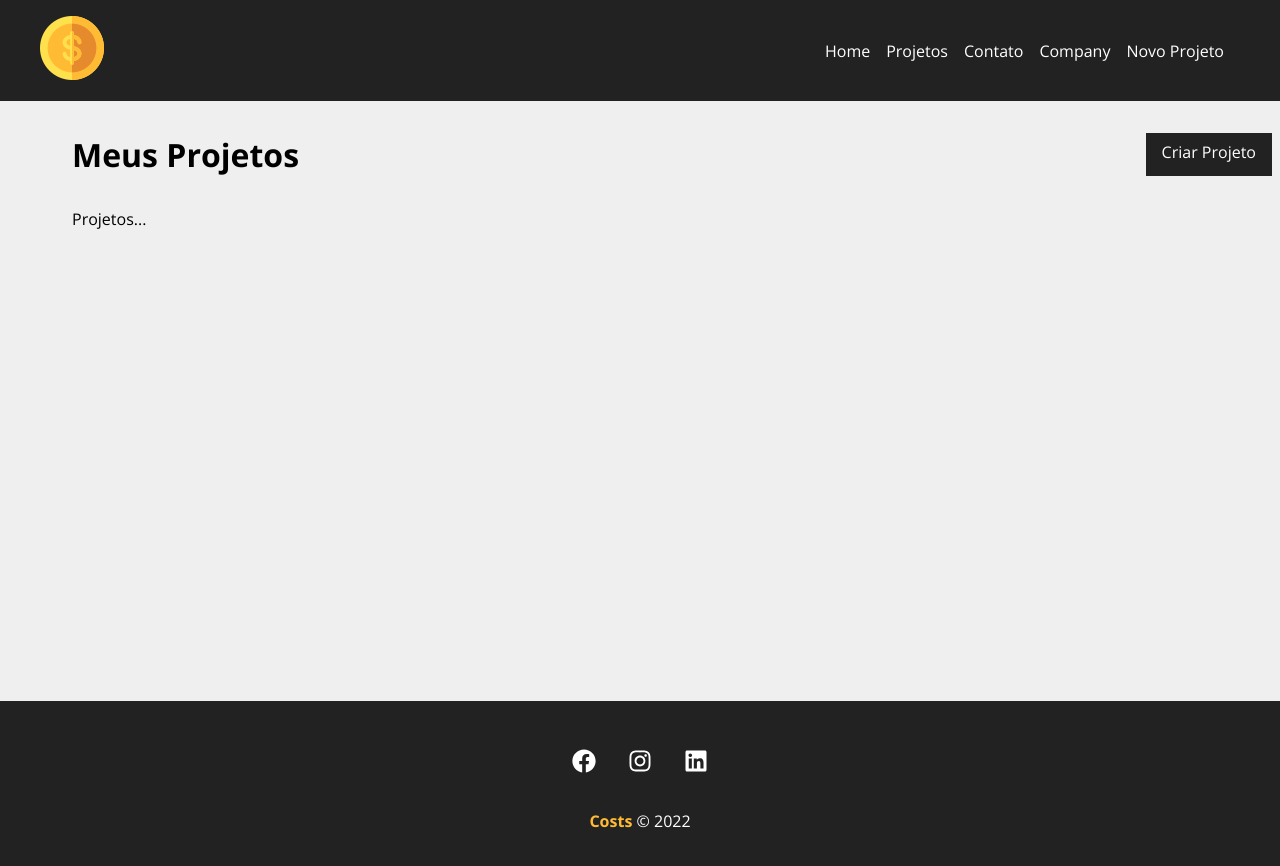
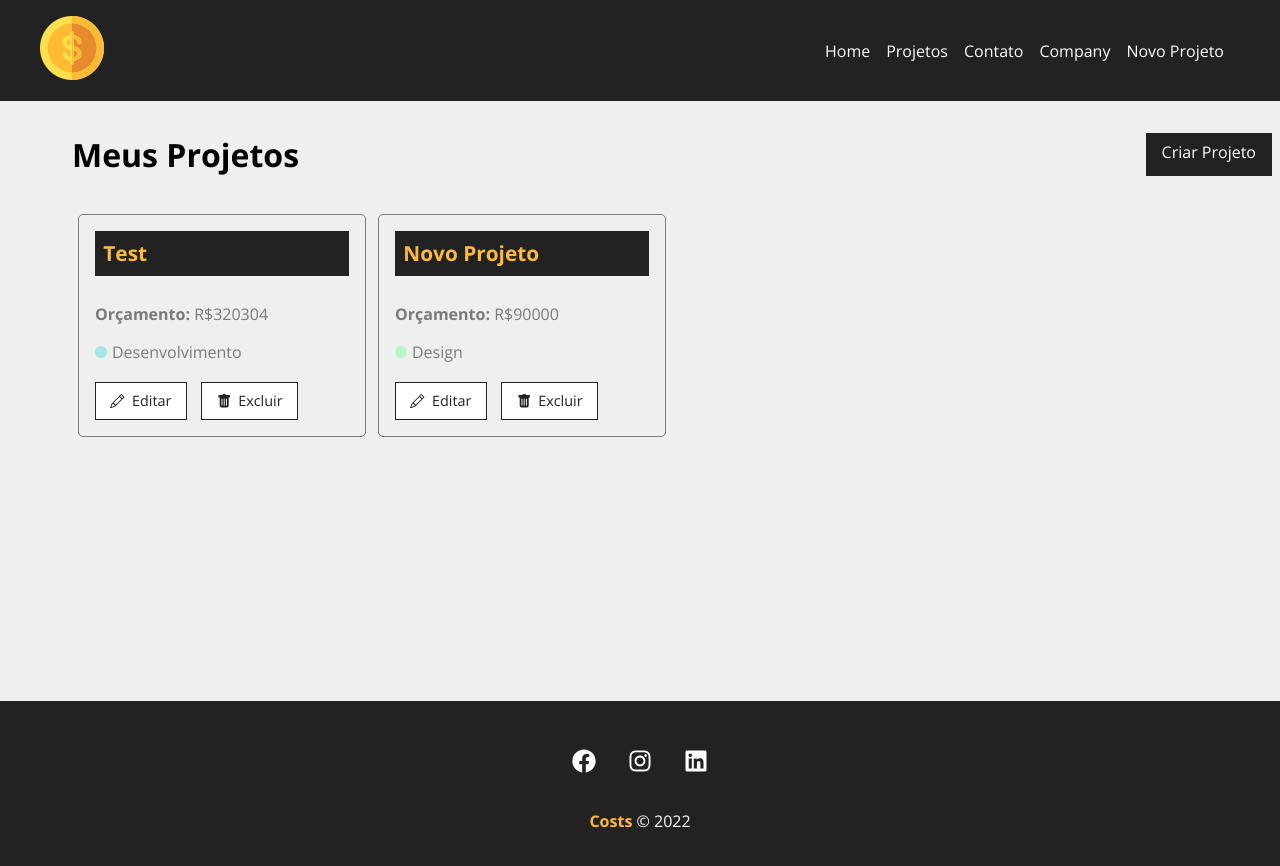
Before and after one commit to Danielecarn/Costs, a React (Create React App) app in the folder costs/: page /projects in a window 1280 px wide. Shown: the top 866 px of the page. Built offline with nearby package versions, Linux system fonts and the light colour scheme; data requests are answered from the project's data file.

Commit message:
Imprimindo os dados do banco

```diff
--- a/costs/db.json
+++ b/costs/db.json
@@ -12,9 +12,11 @@
       "id": 1
     },
     {
+      "name": "Novo Projeto",
+      "budget": "90000",
       "category": {
-        "id": "2",
-        "name": "Desenvolvimento"
+        "id": "3",
+        "name": "Design"
       },
       "cost": 0,
       "services": [],
--- a/costs/src/components/pages/Projects.js
+++ b/costs/src/components/pages/Projects.js
@@ -3,14 +3,34 @@
 import { useLocation } from "react-router-dom";
 import Message from "../layout/Message";
 import styles from './Projects.module.css';
+import ProjectCard from "../project/ProjectCard";
+import { useEffect, useState } from "react";
 
 function Projects(){
+
+    const [projects, setProjects] = useState([]);
 
     const location = useLocation();
     let message = ''
     if(location.state){
         message = location.state.message;
     }
+
+    useEffect(()=>{
+
+        fetch('http://localhost:5000/projects', {
+            method:'GET',
+            headers: {
+                'Content-Type': 'application/json',
+            }
+        })
+        .then(resp => resp.json())
+        .then(data => {
+            setProjects(data)
+        })
+        .catch(err => console.log(err))
+
+    }, [])
 
     return(
         <div className={styles.project_container}>
@@ -20,7 +40,16 @@
             </div>
             {message && <Message type="success" msg={message}/>}
             <Container customClass="start">
-                <p>Projetos...</p>
+                {projects.length > 0 &&
+                projects.map((project) => (
+                    <ProjectCard
+                        id={project.id}
+                        name={project.name}
+                        budget={project.budget}
+                        category={project.category.name}
+                        key={project.id}
+                    />
+                ))}
             </Container>
         </div>
     );
--- /dev/null
+++ b/costs/src/components/project/ProjectCard.js
@@ -0,0 +1,27 @@
+import styles from './ProjectCard.module.css';
+import {BsPencil, BsFillTrashFill} from 'react-icons/bs'
+import { Link } from 'react-router-dom';
+
+function ProjectCard({id, name, budget, category, handleRemove}){
+    return(
+        <div className={styles.project_card}>
+            <h4>{name}</h4>
+            <p>
+                <span>Orçamento:</span> R${budget}
+            </p>
+            <p className={styles.category_text}>
+                <span className={`${styles[category.toLowerCase()]}`}></span> {category}
+            </p>
+            <div className={styles.project_card_actions}>
+                <Link to='/'>
+                    <BsPencil/> Editar
+                </Link>
+                <button>
+                    <BsFillTrashFill/> Excluir
+                </button>
+            </div>
+        </div>
+    );
+}
+
+export default ProjectCard;
--- /dev/null
+++ b/costs/src/components/project/ProjectCard.module.css
@@ -0,0 +1,87 @@
+.project_card{
+    padding: 1em;
+    border: 1px solid #7a7a7a;
+    border-radius: 5px;
+    width: 24%;
+    margin: 0.5%;
+}
+
+.project_card h4{
+    background-color: #222;
+    color:#ffbb33;
+    padding: .4em;
+    margin-bottom: 1.3em;
+    font-size: 1.3em;
+}
+
+.project_card p{
+    color: #7a7a7a;
+    margin-bottom: 1em;
+}
+
+.project_card p span{
+    font-weight:  bold;
+}
+
+.category_text{
+    display:flex;
+    align-items: center;
+}
+
+.category_text span{
+    display: block;
+    width: 12px;
+    height: 12px;
+    border-radius: 50%;
+    background-color: #ccc;
+    margin-right: 5px;
+}
+
+.category_text .infra{
+    background-color: #ffaebc;
+}
+
+.category_text .desenvolvimento{
+    background-color: #a0e7e5;
+}
+
+.category_text .design{
+    background-color: #b4f8c8;
+}
+
+.category_text .planejamento{
+    background-color: #fbe7c6;
+}
+
+.project_card_actions{
+    margin-top: 1.2em;
+    display: flex;
+    align-items: center;
+}
+
+.project_card_actions a,
+.project_card_actions button{
+    text-decoration: none;
+    border: none;
+    background-color: #fff;
+    color:#222;
+    font-size: .9em;
+    padding: .6em 1em;
+    cursor: pointer;
+    margin-right: 1em;
+    border: 1px solid #222;
+    display: flex;
+    align-items: center;
+    justify-content: center;
+    transition: 0.5s;
+}
+
+.project_card_actions svg{
+    margin-right: .5em;
+}
+
+.project_card_actions a:hover,
+.project_card_actions button:hover{
+    background-color: #222;
+    color: #ffbb33;
+}
```
